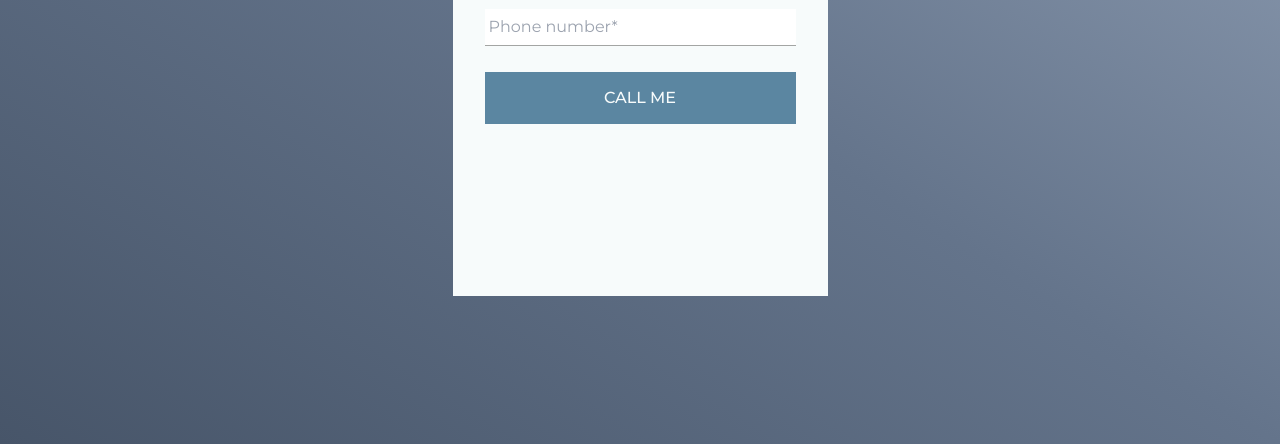
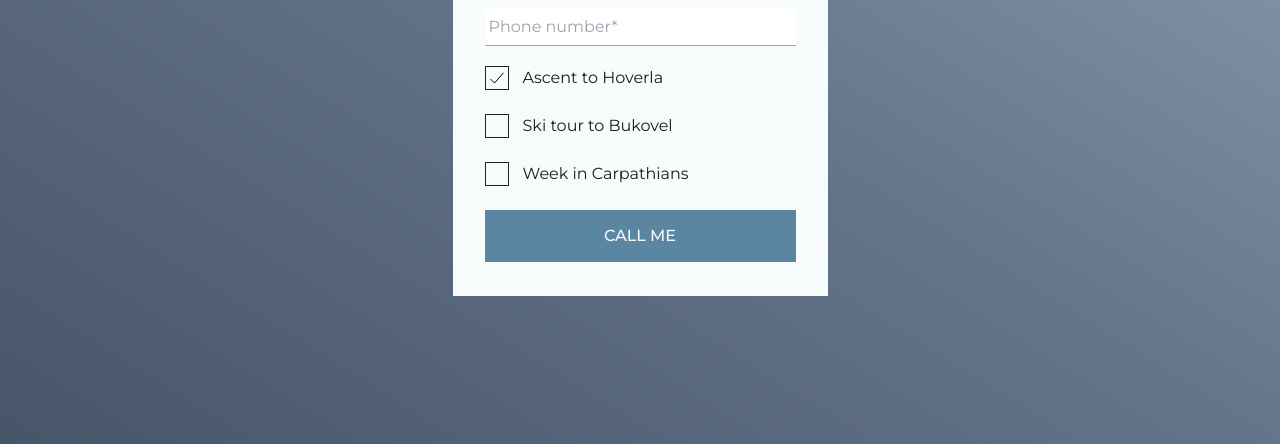
Before and after one commit to VitaliiSmyrnov/Carpathians, a website: page index.html in a window 1280 px wide. Both pictures are taken after a click on the button "BOOK A TOUR". Shown: the part 356-800 px from the top of the page. Drawn offline with nearby package versions, Linux system fonts and the light colour scheme.

Commit message:
feat: hero modal done

```diff
--- a/index.html
+++ b/index.html
@@ -85,7 +85,7 @@
                   id="hero-close-modal-button"
                 >
                   <svg
-                    class="h-[30px] w-[30px] text-secondary hover:text-accent"
+                    class="h-[30px] w-[30px] text-secondary transition-all duration-200 hover:text-accent"
                     aria-hidden="true"
                     viewBox="0 0 20 20"
                   >
@@ -128,9 +128,83 @@
                     required
                     class="mt-[12px] w-full border-b border-solid border-grey px-[4px] py-[8px] text-16 text-secondary outline-none focus:border-accent"
                   />
+
+                  <div class="mt-[20px] flex flex-col items-start gap-[24px]">
+                    <label
+                      class="relative flex cursor-pointer items-center gap-[14px] text-16 text-primary"
+                    >
+                      <input
+                        class="peer h-[24px] w-[24px] appearance-none border border-solid border-secondary"
+                        type="checkbox"
+                        name="tours"
+                        value="hoverla"
+                        checked
+                      />
+                      <svg
+                        fill="none"
+                        viewBox="0 0 20 20"
+                        class="invisible absolute left-[2px] top-[2px] h-[20px] w-[20px] peer-checked:visible"
+                      >
+                        <path
+                          d="M16.25 5 7.5 15l-3.75-3.75"
+                          stroke="#000"
+                          stroke-linecap="round"
+                          stroke-linejoin="round"
+                        />
+                      </svg>
+                      Ascent to Hoverla
+                    </label>
+                    <label
+                      class="relative flex cursor-pointer items-center gap-[14px] text-16 text-primary"
+                    >
+                      <input
+                        class="peer h-[24px] w-[24px] appearance-none border border-solid border-secondary"
+                        type="checkbox"
+                        name="tours"
+                        value="bukovel"
+                      />
+                      <svg
+                        fill="none"
+                        viewBox="0 0 20 20"
+                        class="invisible absolute left-[2px] top-[2px] h-[20px] w-[20px] peer-checked:visible"
+                      >
+                        <path
+                          d="M16.25 5 7.5 15l-3.75-3.75"
+                          stroke="#000"
+                          stroke-linecap="round"
+                          stroke-linejoin="round"
+                        />
+                      </svg>
+                      Ski tour to Bukovel
+                    </label>
+                    <label
+                      class="relative flex cursor-pointer items-center gap-[14px] text-16 text-primary"
+                    >
+                      <input
+                        class="peer h-[24px] w-[24px] appearance-none border border-solid border-secondary"
+                        type="checkbox"
+                        name="tours"
+                        value="carpathians"
+                      />
+                      <svg
+                        fill="none"
+                        viewBox="0 0 20 20"
+                        class="invisible absolute left-[2px] top-[2px] h-[20px] w-[20px] peer-checked:visible"
+                      >
+                        <path
+                          d="M16.25 5 7.5 15l-3.75-3.75"
+                          stroke="#000"
+                          stroke-linecap="round"
+                          stroke-linejoin="round"
+                        />
+                      </svg>
+                      Week in Carpathians
+                    </label>
+                  </div>
+
                   <button
                     type="submit"
-                    class="mt-[26px] h-[52px] w-full bg-accent text-center text-16 font-medium text-light"
+                    class="mt-[24px] h-[52px] w-full bg-accent text-center text-16 font-medium text-light"
                   >
                     CALL ME
                   </button>
```
Also changed, not shown: public/styles.css.
